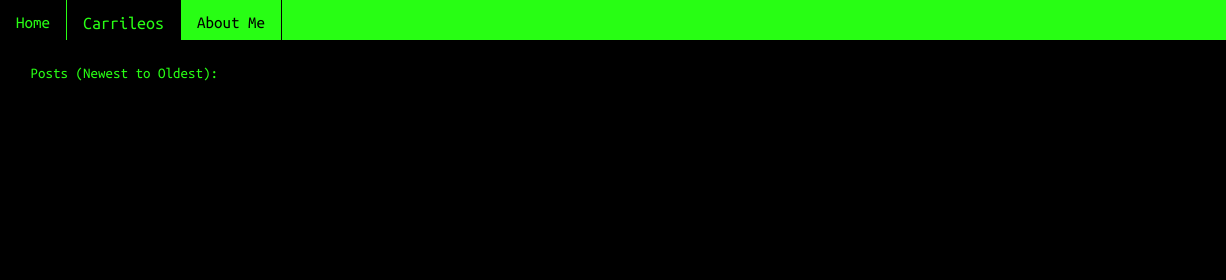
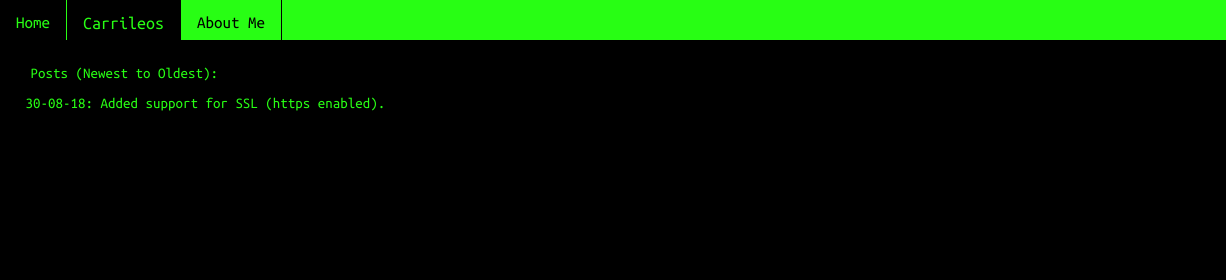
Before and after one commit to diegaless/diegaless.github.io, a plain HTML site: page blog/blog.html in a window 1280 px wide. Shown: the top 280 px of the page, 0-1226 px from the left. Drawn offline with Linux system fonts and the light colour scheme.

Commit message:
Update blog.html
New line of blog

```diff
--- a/blog/blog.html
+++ b/blog/blog.html
@@ -97,7 +97,7 @@
 				document.getElementById("term").innerHTML =`
 					<div class="blog-list">
 					<span style="padding:5px;">Posts (Newest to Oldest):</span><br><br>
-
+					30-08-18: Added support for SSL (https enabled).
 					</div>
 				`
 			}
```
